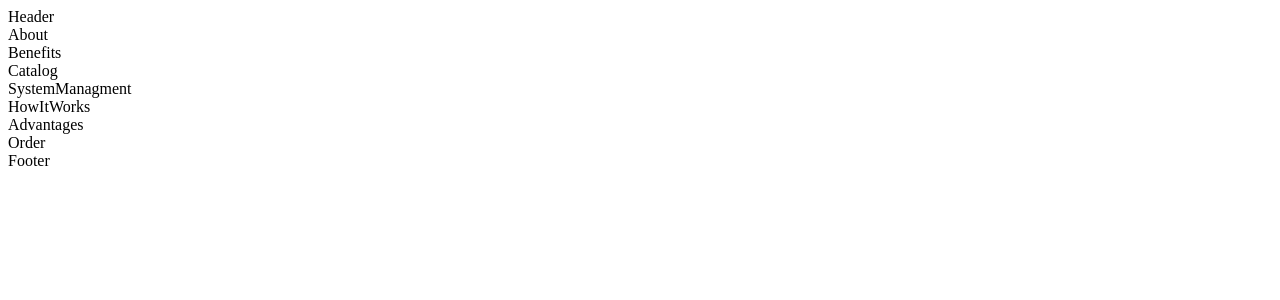
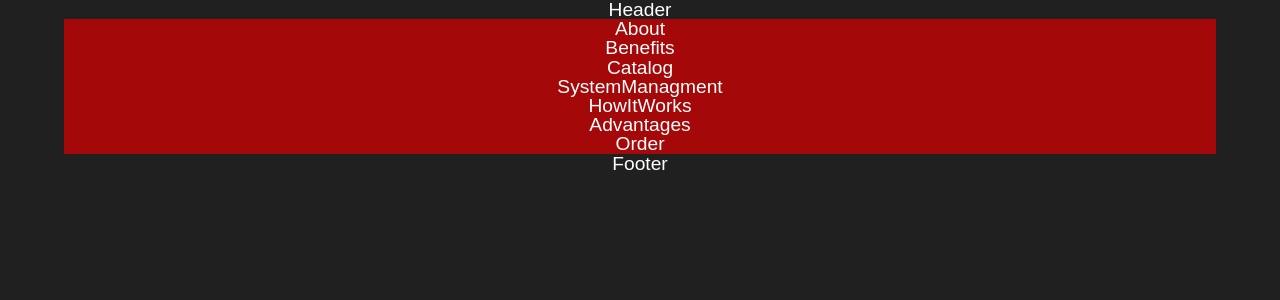
Before and after one commit to Mandrichuk/avtoblocker, a React (Create React App) app: page / in a window 1280 px wide. Shown: the top 300 px of the page. Built offline with nearby package versions, Linux system fonts and the light colour scheme.

Commit message:
chore: create required scss files feat: created mutual styles

```diff
--- a/src/App.tsx
+++ b/src/App.tsx
@@ -1,4 +1,4 @@
-import React, {useState} from "react";
+import React, { useState } from "react";
 import "./scss/index.scss";
 import { BrowserRouter as Router, Routes, Route } from "react-router-dom";
 
@@ -18,19 +18,22 @@ function Page() {
 
   const changeLang = (newLang: "en" | "ru" | "sk"): void => {
     setLang(newLang);
-  }
+  };
 
   return (
     <>
-      <Header changeLang={changeLang} lang={lang}/>
-      <About lang={lang}/>
-      <Benefits lang={lang}/>
-      <Catalog lang={lang}/>
-      <SystemManagment lang={lang}/>
-      <HowItWorks lang={lang}/>
-      <Advantages lang={lang}/>
-      <Order lang={lang}/>
-      <Footer lang={lang}/>
+      <Header changeLang={changeLang} lang={lang} />
+
+      <div className="wrapper">
+        <About lang={lang} />
+        <Benefits lang={lang} />
+        <Catalog lang={lang} />
+        <SystemManagment lang={lang} />
+        <HowItWorks lang={lang} />
+        <Advantages lang={lang} />
+        <Order lang={lang} />
+      </div>
+      <Footer lang={lang} />
     </>
   );
 }
--- /dev/null
+++ b/src/scss/_config.scss
@@ -0,0 +1,65 @@
+$primary-color: #202020;
+$secondary-color: #a50808;
+$primary-font: 'Montserrat', sans-serif;
+$wrapper-width: 90%;
+$weight-fonts: (
+  'light': 300,
+  'regular': 400,
+  'medium': 500,
+  'bold': 700
+);
+$font-sizes: (
+  "label": clamp(2.3rem, 4vw, 4.5rem),
+  "title": clamp(2rem, 3vw, 3rem),
+  "subtitle": clamp(1.5rem, 2vw, 2rem),
+  "article": clamp(1rem, 1.5vw, 1.5rem),
+);
+
+
+* {
+  box-sizing: border-box;
+  margin: 0;
+  padding: 0;
+  font-family: $primary-font;
+}
+
+@function weight($weight-name) {
+  @return map-get($weight-fonts, $weight-name);
+}
+
+@function size($size-name) {
+  @return map-get($font-sizes, $size-name);
+}
+
+@function set-text-color($color) {
+  @if (lightness($color) > 40%) {
+    @return #000;
+  } @else {
+    @return #fff;
+  }
+}
+
+@mixin flexCenter($direction) {
+  display: flex;
+  justify-content: center;
+  align-items: center;
+  flex-direction: $direction;
+}
+
+@mixin media-md {
+  @media screen and (min-width: 768px) {
+    @content;
+  }
+}
+
+@mixin media-lg {
+  @media screen and (min-width: 1024px) {
+    @content;
+  }
+}
+
+@mixin media-md {
+  @media screen and (min-width: 1600px) {
+    @content;
+  }
+}
--- a/src/scss/index.scss
+++ b/src/scss/index.scss
@@ -0,0 +1,29 @@
+@import "config";
+@import "about";
+@import "benefits";
+@import "catalog";
+@import "footer";
+@import "header";
+@import "howItWorks";
+@import "advantages";
+@import "managment";
+@import "order";
+@import "managment";
+
+body {
+  background-color: $primary-color;
+  color: set-text-color($primary-color);
+  line-height: 1;
+  font-size: size("article");
+}
+
+#root {
+  @include flexCenter(column);
+  width: 100%;
+
+  .wrapper {
+    @include flexCenter(column);
+    background-color: $secondary-color;
+    width: $wrapper-width;
+  }
+}
```
Also changed, not shown: src/scss/_about.scss (added), src/scss/_advantages.scss (added), src/scss/_benefits.scss (added), src/scss/_catalog.scss (added), src/scss/_footer.scss (added), src/scss/_header.scss (added), src/scss/_howItWorks.scss (added), src/scss/_managment.scss (added), src/scss/_order.scss (added).
